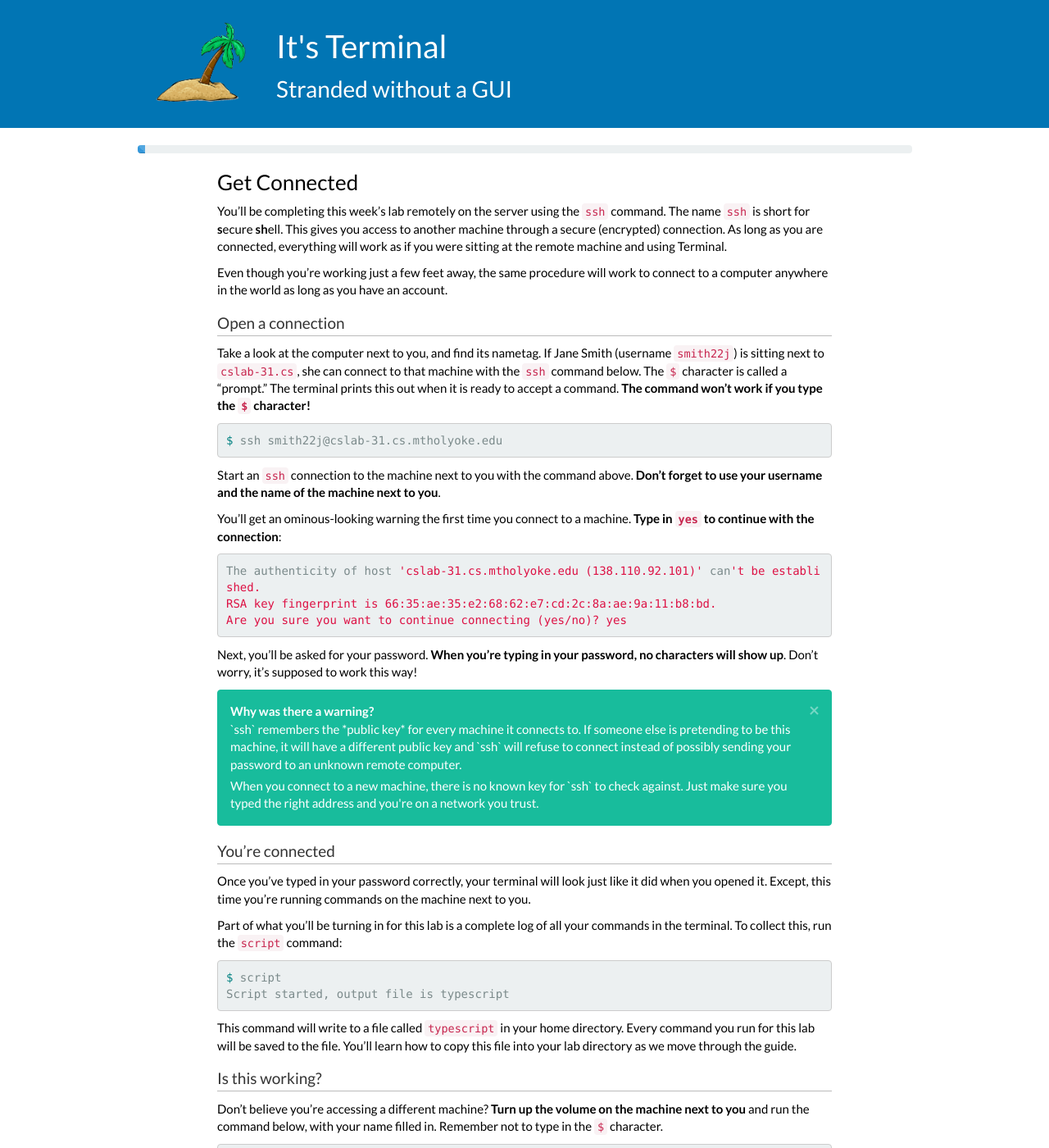
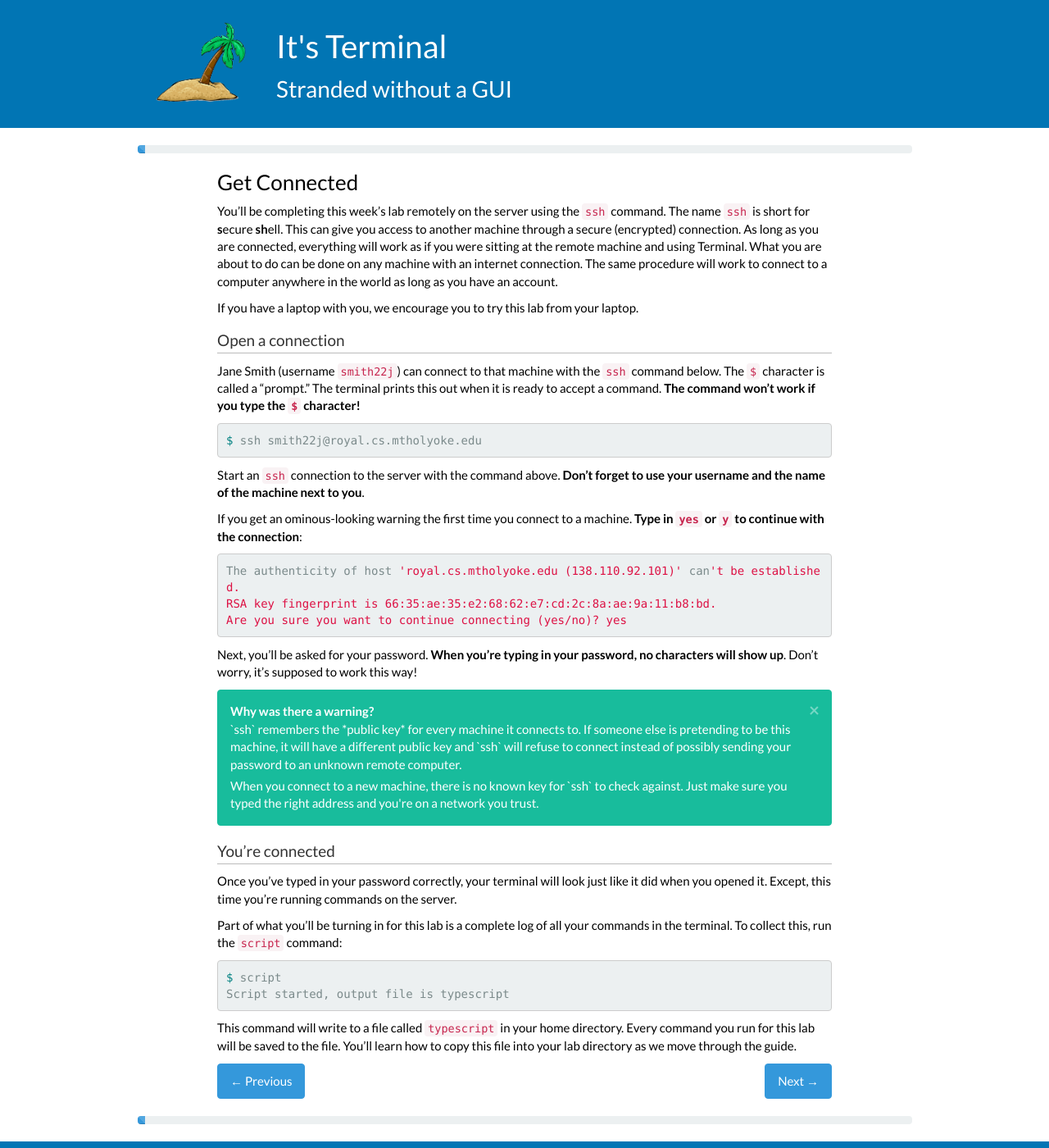
Before and after one commit to jlkarlen/itsterminal-gh-pages, a Jekyll site: the page built from step0.md, in a window 1280 px wide and 1400 px high. Shown: the whole window at 82% size. Built offline with Jekyll 4.4.1, drawn with Linux system fonts in a browser that asks for light colours; nearby versions of some CDN libraries; Markdown is read by kramdown in place of the engine named in the settings; some of the changed text lies outside the part shown.

Commit message:
Update step0.md

```diff
--- a/step0.md
+++ b/step0.md
@@ -6,24 +6,25 @@ next: step1.html
 progress: 1%
 ---
 
-You'll be completing this week's lab remotely on the server using the `ssh` command. The name `ssh` is short for **s**ecure **sh**ell. This gives you access to another machine through a secure (encrypted) connection. As long as you are connected, everything will work as if you were sitting at the remote machine and using Terminal.
+You'll be completing this week's lab remotely on the server using the `ssh` command. The name `ssh` is short for **s**ecure **sh**ell. This can give you access to another machine through a secure (encrypted) connection. As long as you are connected, everything will work as if you were sitting at the remote machine and using Terminal. What you are about to do can be done on any machine with an internet connection. The same procedure will work to connect to a computer anywhere in the world as long as you have an account.
 
-Even though you're working just a few feet away, the same procedure will work to connect to a computer anywhere in the world as long as you have an account.
+If you have a laptop with you, we encourage you to try this lab from your laptop.
+
 
 #### Open a connection
 
-Take a look at the computer next to you, and find its nametag. If Jane Smith (username `smith22j`) is sitting next to `cslab-31.cs`, she can connect to that machine with the `ssh` command below. The `$` character is called a "prompt." The terminal prints this out when it is ready to accept a command. **The command won't work if you type the `$` character!**
+Jane Smith (username `smith22j`) can connect to that machine with the `ssh` command below. The `$` character is called a "prompt." The terminal prints this out when it is ready to accept a command. **The command won't work if you type the `$` character!**
 
 {% highlight sh %}
-$ ssh smith22j@cslab-31.cs.mtholyoke.edu
+$ ssh smith22j@royal.cs.mtholyoke.edu
 {% endhighlight %}
 
-Start an `ssh` connection to the machine next to you with the command above. **Don't forget to use your username and the name of the machine next to you**.
+Start an `ssh` connection to the server with the command above. **Don't forget to use your username and the name of the machine next to you**.
 
-You'll get an ominous-looking warning the first time you connect to a machine. **Type in `yes` to continue with the connection**:
+If you get an ominous-looking warning the first time you connect to a machine. **Type in `yes` or `y` to continue with the connection**:
 
 {% highlight sh %}
-The authenticity of host 'cslab-31.cs.mtholyoke.edu (138.110.92.101)' can't be established.
+The authenticity of host 'royal.cs.mtholyoke.edu (138.110.92.101)' can't be established.
 RSA key fingerprint is 66:35:ae:35:e2:68:62:e7:cd:2c:8a:ae:9a:11:b8:bd.
 Are you sure you want to continue connecting (yes/no)? yes
 {% endhighlight %}
@@ -48,7 +49,7 @@ Next, you'll be asked for your password. **When you're typing in your password,
 
 #### You're connected
 
-Once you've typed in your password correctly, your terminal will look just like it did when you opened it. Except, this time you're running commands on the machine next to you.
+Once you've typed in your password correctly, your terminal will look just like it did when you opened it. Except, this time you're running commands on the server.
 
 Part of what you'll be turning in for this lab is a complete log of all your commands in the terminal. To collect this, run the `script` command:
 
@@ -58,13 +59,3 @@ Script started, output file is typescript
 {% endhighlight %}
 
 This command will write to a file called `typescript` in your home directory. Every command you run for this lab will be saved to the file. You'll learn how to copy this file into your lab directory as we move through the guide.
-
-#### Is this working?
-
-Don't believe you're accessing a different machine? **Turn up the volume on the machine next to you** and run the command below, with your name filled in. Remember not to type in the `$` character.
-
-{% highlight sh %}
-$ say [your name here] is in control of this machine
-{% endhighlight %}
-
-Well, that's a little creepy. Move on to the next step when you're ready.
```
